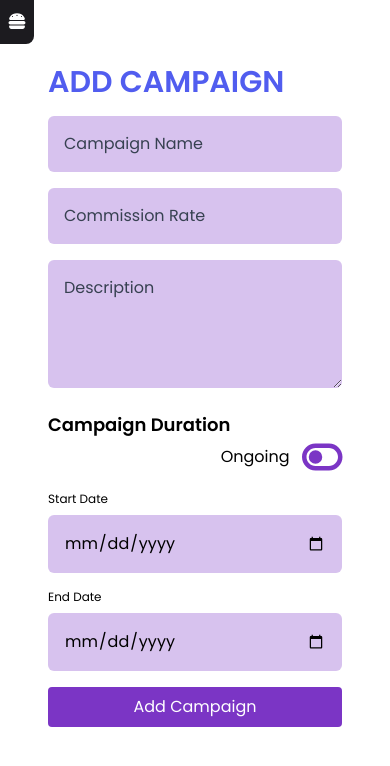
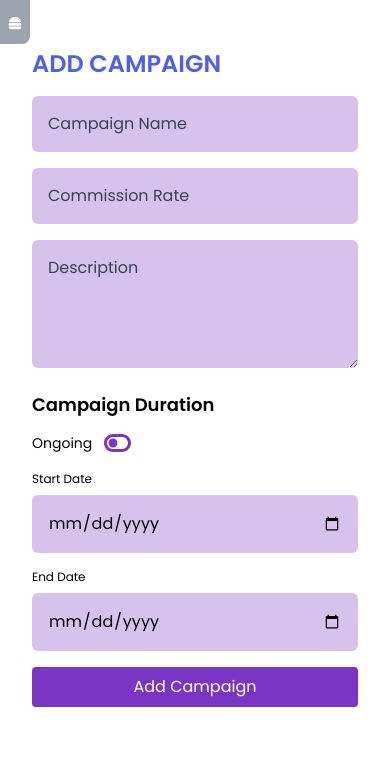
Before and after one commit to yuriBean/Addictive-Affiliates-Admin, a Next.js app: page /dashboard/add-campaign in a window 390 px wide. Shown: the top 766 px of the page. Built offline with nearby package versions, Linux system fonts and the light colour scheme.

Commit message:
fixes for responsiveness

```diff
--- a/src/app/components/BusinessCampaigns.js
+++ b/src/app/components/BusinessCampaigns.js
@@ -76,17 +76,15 @@ export default function BuinessCampaigns() {
 
   return (
     <div className="text-black mx-auto max-w-screen">
-      <h1 className="text-headings text-3xl font-bold my-4">MANAGE YOUR CAMPAIGNS</h1>
-      <div className="my-6 text-right">
-        <Link href="/dashboard/add-campaign" className="bg-secondary text-white p-4 rounded-lg font-bold">
-          Add Campaign
-        </Link>
+      <h1 className="text-headings text-2xl md:text-3xl font-bold my-4">MANAGE YOUR CAMPAIGNS</h1>
+      <div className="my-6 text-left md:text-right">
+      <Link href="/dashboard/add-campaign" className="bg-secondary text-white p-3 md:p-4 text-sm md:text-md rounded-lg font-bold">Add Campaign</Link>
       </div>
       <div className="flex flex-col space-y-6 justify-center">
-        <div className="my-4">
+        <div className="my-4 overflow-x-auto">
           <table className="min-w-full table-auto mt-4 border-separate border-spacing-3">
             <thead>
-              <tr className="border-b">
+              <tr className="border-b text-sm md:text-lg">
                 <th className="px-4 py-2 text-left bg-accent rounded">Name</th>
                 <th className="px-4 py-2 text-left bg-accent rounded">Active</th>
                 <th className="px-4 py-2 text-left bg-accent rounded">Start Date</th>
@@ -97,7 +95,7 @@ export default function BuinessCampaigns() {
             </thead>
             <tbody>
               {currentCampaigns.map((campaign) => (
-                <tr key={campaign.id} className="border-b">
+                <tr key={campaign.id} className="border-b text-sm md:text-lg">
                   <td className="px-4 py-2">
                   <Link href={`/dashboard/campaigns/${campaign.id}`} passHref>
                   {campaign.campaignName}
--- a/src/app/components/BusinessDashboard.js
+++ b/src/app/components/BusinessDashboard.js
@@ -6,7 +6,7 @@ import { useAuth } from "@/app/context/AuthContext";
 import { useEffect, useState } from "react";
 import { getAffiliateStats, getAllUserCampaigns } from "@/app/firebase/firestoreService";
 import Link from "next/link";
-import { LineChart, Line, BarChart, Bar, PieChart, Pie, Tooltip, XAxis, YAxis, CartesianGrid, Legend, ResponsiveContainer } from "recharts";
+import { LineChart, Line, BarChart, Bar, Tooltip, XAxis, YAxis, Legend, ResponsiveContainer } from "recharts";
 
 export default function BusinessDashboardPage() {
   const {user} = useAuth();
@@ -43,28 +43,20 @@ export default function BusinessDashboardPage() {
     revenue: campaign.revenue,
     clicks: campaign.clicks,
   }));
-  console.log("Mapped Campaign Performance Data:", campaignPerformanceData);
 
 
   const productPerformanceData = stats?.topCampaigns.map((product) => ({
     name: product.campaignName,
     conversions: product.conversions,
   })) || [];
-  console.log("Mapped Product Performance Data:", productPerformanceData);
-
-
-  // const trafficSourcesData = stats?.trafficSources.map((source) => ({
-  //   name: source.source,
-  //   visits: source.visits,
-  // })) || [];
 
     return (
       <div className="text-black">
-        <h1 className="text-3xl text-headings font-bold mb-8">Dashboard</h1>
+        <h1 className="text-2xl md:text-3xl text-headings font-bold mb-8">Dashboard</h1>
 
         <section className="mb-12">
           <h2 className="text-xl font-semibold mb-4">Statistics</h2>
-            <div className=" grid grid-cols-1 md:grid-cols-2 gap-8 flex justify-between items-center ">
+            <div className="grid grid-cols-1 md:grid-cols-2 gap-0 md:gap-8 flex justify-between items-center ">
             <div className="mb-6 space-y-2 col-span-1 bg-accent p-6 rounded-lg">
             <p className="text-sm">Total Revenue</p>
             <p className="text-2xl font-bold">${stats?.totalRevenue.toFixed(2) || "0.00"}</p>
@@ -99,7 +91,6 @@ export default function BusinessDashboardPage() {
           </div>
         </section>
 
-
             <div className="grid grid-cols-1 md:grid-cols-2 gap-8 mt-3">
               <div className="mb-6 col-span-1">
                 <h3 className="text-lg font-normal">Campaign Performance</h3>
@@ -133,26 +124,15 @@ export default function BusinessDashboardPage() {
               </div>
             </div>
 
-            {/* <div className="mb-6 col-span-1">
-                <h3 className="text-xl font-semibold mb-4">Traffic Sources</h3>
-                <div className="h-40 border border-1 border-gray-400 rounded-lg mt-2">
-                 <ResponsiveContainer width="100%" height={200}>
-                  <PieChart>
-                    <Pie data={trafficSourcesData} dataKey="visits" nameKey="name" fill="#8884d8" label />
-                    <Tooltip />
-                  </PieChart>
-                </ResponsiveContainer>
-                </div>
-            </div> */}
-
         </section>
 
         <section className="mb-12">
           <h2 className="text-xl font-semibold mb-4">Your Top Campaigns</h2>
-          <div className="my-6 text-right">
-              <Link href="/dashboard/add-campaign" className=" bg-secondary text-white p-4 rounded-lg font-bold">Add Campaign</Link>
+          <div className="my-6 text-left md:text-right">
+              <Link href="/dashboard/add-campaign" className="bg-secondary text-white p-3 md:p-4 text-sm md:text-md rounded-lg font-bold">Add Campaign</Link>
             </div>
           <div className="bg-white p-6 rounded-lg border border-1 border-gray-300 shadow-lg">
+          <div className="overflow-x-auto">
             <table className="md:min-w-full table-auto">
               <thead>
                 <tr className="text-left border-b border-1 border-gray-200">
@@ -179,7 +159,7 @@ export default function BusinessDashboardPage() {
                 ))}
               </tbody>
             </table>
-
+            </div>
           </div>
         </section>
       </div>
--- a/src/app/components/Sidebar.js
+++ b/src/app/components/Sidebar.js
@@ -35,21 +35,20 @@ const Sidebar = () => {
             {isMobile ? (
                 <>
                     <button
-                        className="md:hidden p-2 rounded-br-lg absolute text-lg left-0 top-0 bg-primary text-white"
+                        className="md:hidden p-2 rounded-br-lg absolute text-lg left-0 top-0 bg-gray-400 text-white"
                         onClick={() => setIsOpen(!isOpen)}
                      >
-                        <FontAwesomeIcon icon={faHamburger} />
+                        <FontAwesomeIcon icon={faHamburger} className='text-sm' />
                     </button>
 
-                    {isOpen && (
-                        <div className="fixed inset-0 z-50 flex">
+                        <div className={`fixed inset-0 z-50 flex transition-transform duration-300 transform ${isOpen ? "translate-x-0" : "-translate-x-full"}`}>
                             <button
                                 className="md:hidden p-2 rounded-br-lg absolute text-lg left-0 top-0 bg-primary text-white"
                                 onClick={() => setIsOpen(!isOpen)}
                             >
                                 <FontAwesomeIcon icon={faHamburger} />
                             </button>
-                            <aside className="bg-gradient-to-b from-[#7B35C5] via-[#4C8BCA] to-[#1976D2] text-white w-80 flex flex-col justify-between p-6 h-full">
+                            <aside className="bg-gradient-to-b from-secondary via-[#4C8BCA] to-[#1976D2] text-white w-80 flex flex-col justify-between p-6 h-full">
                                 <div className="flex items-center justify-center mb-8">
                                     <img src="/logo.png" alt="Logo" className="h-12 w-auto" />
                                 </div>
@@ -140,10 +139,9 @@ const Sidebar = () => {
                                 </div>
                             </aside>
                         </div>
-                    )}
                 </>
             ) : (
-                <aside className="bg-gradient-to-b from-[#7B35C5] via-[#4C8BCA] to-[#1976D2] text-white w-64 md:w-80 flex flex-col justify-between p-6 min-h-screen h-full">
+                <aside className="bg-gradient-to-b from-secondary via-[#4C8BCA] to-[#1976D2] text-white w-64 md:w-80 flex flex-col justify-between p-6 min-h-screen h-full">
                     <div className="flex items-center justify-center mb-8">
                         <img src="/logo.png" alt="Logo" className="h-12 w-auto" />
                     </div>
--- a/src/app/dashboard/add-campaign/page.js
+++ b/src/app/dashboard/add-campaign/page.js
@@ -29,14 +29,12 @@ export default function AddCampaign() {
       try {
         const fetchedUser = await getUser(user.uid);
           if (fetchedUser.role === "affiliate") {
-            router.push("/dashboard/campaigns");
-      setLoading(true);
-
+            router.push("/dashboard/products");
           }
+        setLoading(false);
       } catch (error) {
         console.error("Error fetching user role:", error);
       }
-
     };
 
     fetchUserRole();
@@ -85,7 +83,7 @@ export default function AddCampaign() {
 
   return (
     <div className="text-black">
-      <h1 className="text-3xl text-headings font-bold my-4">ADD CAMPAIGN</h1>
+      <h1 className="text-2xl md:text-3xl text-headings font-bold my-4">ADD CAMPAIGN</h1>
 
       <div className="flex flex-col space-y-6 justify-center">
         <form onSubmit={handleSubmit} className="space-y-4">
@@ -127,11 +125,11 @@ export default function AddCampaign() {
 
           <div>
             <h2 className="text-lg font-semibold">Campaign Duration</h2>
-            <div className="flex justify-end items-center space-x-3">
-              <p>Ongoing</p>
+            <div className="flex justify-start md:justify-end items-center space-x-3 my-3">
+              <p className="text-sm md:text-lg">Ongoing</p>
               <FontAwesomeIcon
                 icon={formData.ongoing ? faToggleOn : faToggleOff}
-                className="cursor-pointer text-4xl text-secondary"
+                className="cursor-pointer text-2xl md:text-4xl text-secondary"
                 onClick={handleToggle}
               />
             </div>
@@ -149,7 +147,8 @@ export default function AddCampaign() {
             />
           </div>
 
-          {!formData.ongoing && (
+            <div className="overflow-hidden transition-all duration-300 ease-in-out"
+            style={{ maxHeight: formData.ongoing ? "0px" : "100px", opacity: formData.ongoing ? 0 : 1 }}>
             <div className="flex flex-col space-y-2">
               <label className="text-xs">End Date</label>
               <input
@@ -161,7 +160,8 @@ export default function AddCampaign() {
                 required
               />
             </div>
-          )}
+            </div>
+
           <button
             type="submit"
             className="bg-secondary w-full py-2 text-white rounded"
--- a/src/app/dashboard/layout.js
+++ b/src/app/dashboard/layout.js
@@ -2,11 +2,10 @@ import Sidebar from "../components/Sidebar";
 
 export default function DashboardLayout({ children }) {
     return (
-<div className="flex">
+      <div className="flex h-screen overflow-hidden">
+
         <Sidebar />
-
-      <main className="flex-grow p-12">
-        {children}
-      </main>
-    </div>    );
+        <main className="flex-grow p-8 md:p-12 overflow-auto">{children}</main>
+      </div>
+    );
 }
```
